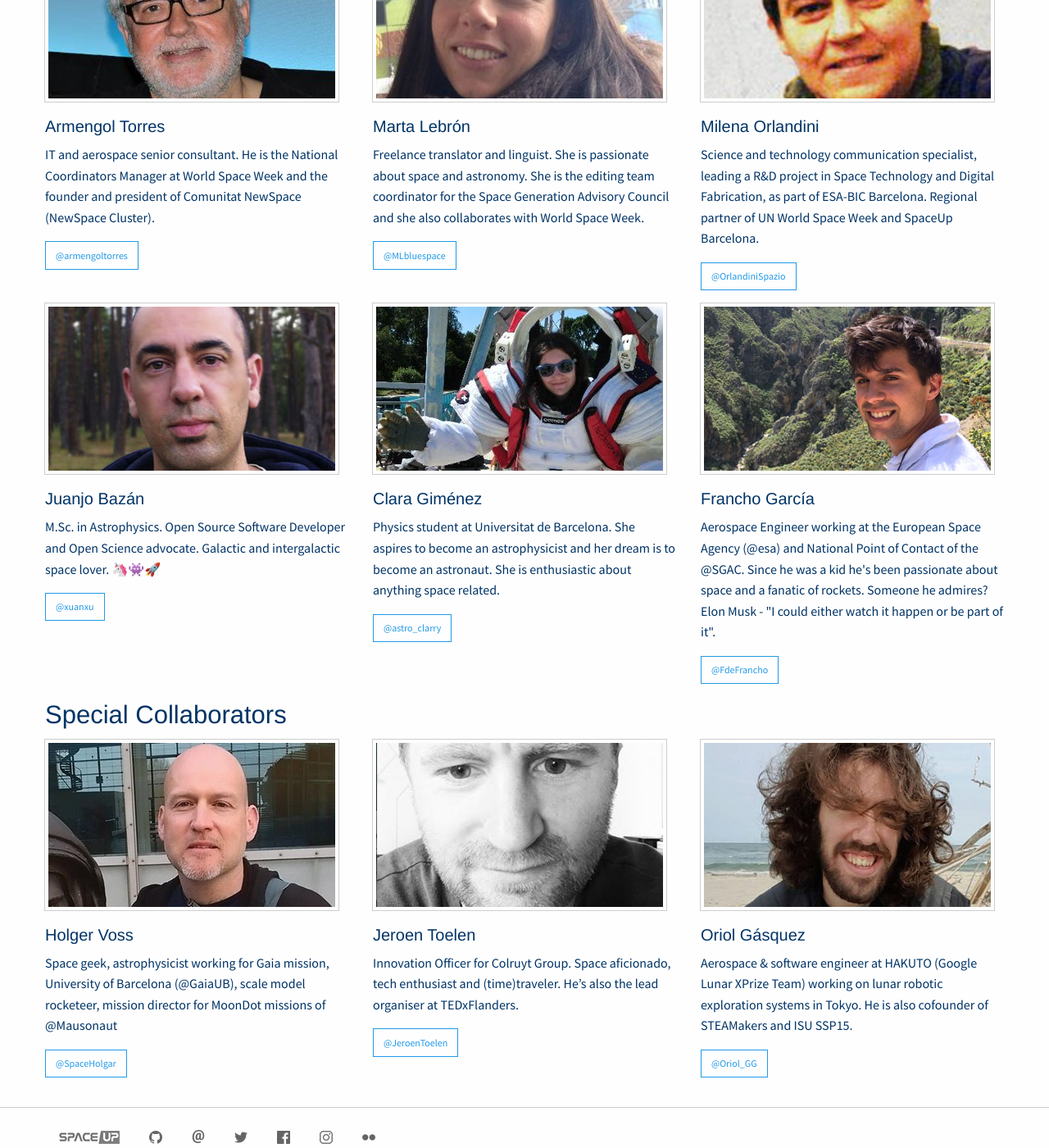
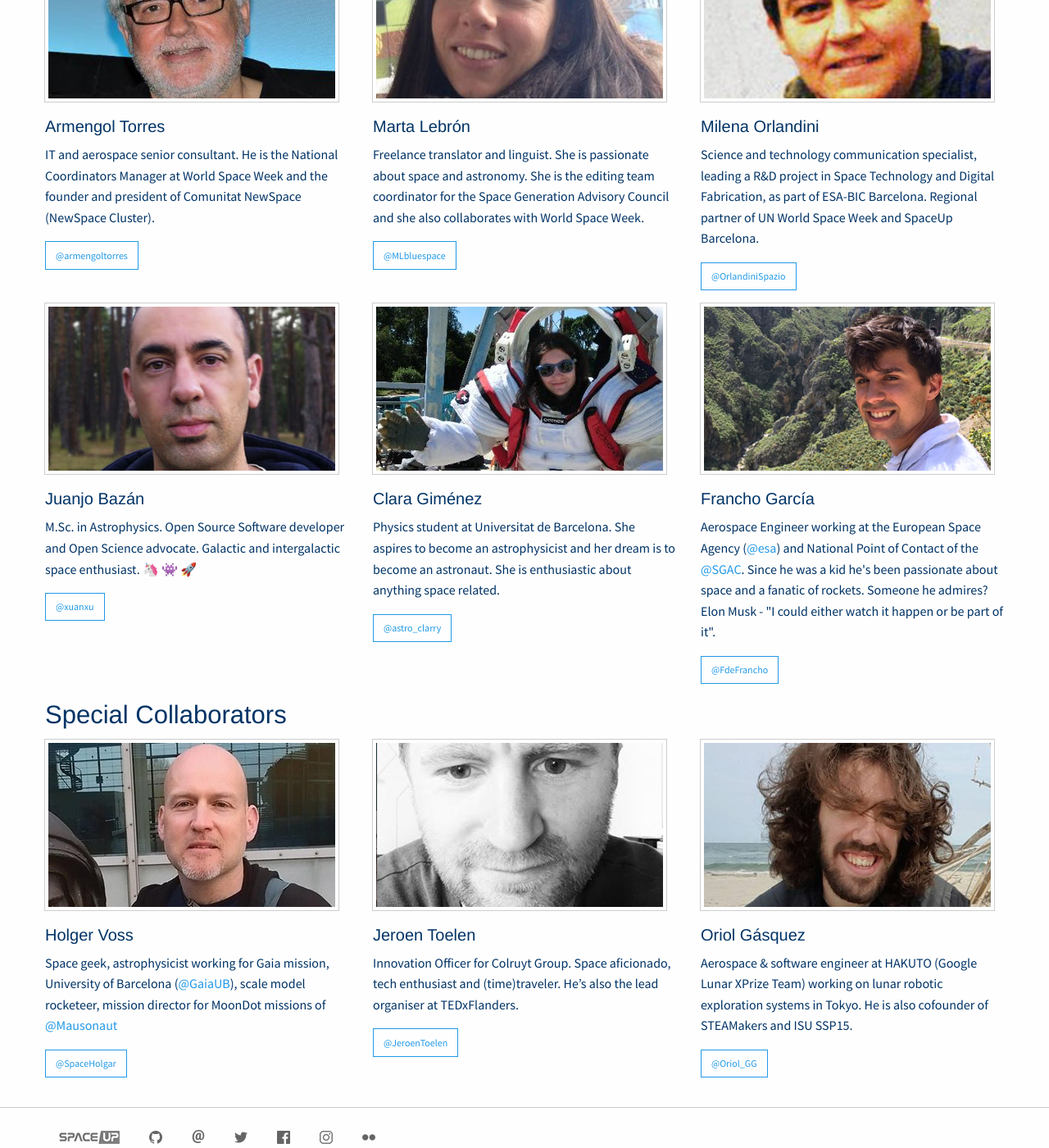
Before and after one commit to xuanxu/spaceup_bcn, a Jekyll site: the page built from team.html, in a window 1280 px wide and 1400 px high, scrolled down 447 px. Shown: the whole window at 82% size. Built offline with Jekyll 4.4.1, drawn with Linux system fonts in a browser that asks for light colours.

Commit message:
adds links and improves copy

```diff
--- a/schedule.html
+++ b/schedule.html
@@ -23,7 +23,7 @@ permalink: /schedule/
         </tr>
         <tr>
           <td>9.45-10.30</td>
-          <td>T-5Talks</td>
+          <td>T-5 Talks</td>
         </tr>
         <tr>
           <td>10.30-11.00</td>
@@ -67,7 +67,7 @@ permalink: /schedule/
       <tbody>
         <tr>
           <td>9.30-10.00</td>
-          <td>T-5Talks</td>
+          <td>T-5 Talks</td>
         </tr>
         <tr>
           <td>10.00-11.00</td>
--- a/team.html
+++ b/team.html
@@ -16,7 +16,7 @@ members:
     twitter: OrlandiniSpazio
     pic: milena.png
   - name: Juanjo Bazán
-    description: M.Sc. in Astrophysics. Open Source Software Developer and Open Science advocate. Galactic and intergalactic space lover. 🦄👾🚀
+    description: M.Sc. in Astrophysics. Open Source Software developer and Open Science advocate. Galactic and intergalactic space enthusiast. 🦄 👾 🚀
     twitter: xuanxu
     pic: juanjo.png
   - name: Clara Giménez
@@ -24,12 +24,12 @@ members:
     twitter: astro_clarry
     pic: clara.png
   - name: Francho García
-    description: Aerospace Engineer working at the European Space Agency (@esa) and National Point of Contact of the @SGAC. Since he was a kid he's been passionate about space and a fanatic of rockets. Someone he admires? Elon Musk - "I could either watch it happen or be part of it".
+    description: Aerospace Engineer working at the European Space Agency (<a href="http://twitter.com/esa" target="_blank">@esa</a>) and National Point of Contact of the <a href="http://twitter.com/SGAC" target="_blank">@SGAC</a>. Since he was a kid he's been passionate about space and a fanatic of rockets. Someone he admires? Elon Musk - "I could either watch it happen or be part of it".
     twitter: FdeFrancho
     pic: francho.jpg
 collaborators:
   - name: Holger Voss
-    description: Space geek, astrophysicist working for Gaia mission, University of Barcelona (@GaiaUB), scale model rocketeer, mission director for MoonDot missions of @Mausonaut
+    description: Space geek, astrophysicist working for Gaia mission, University of Barcelona (<a href="http://twitter.com/GaiaUB" target="_blank">@GaiaUB</a>), scale model rocketeer, mission director for MoonDot missions of <a href="http://twitter.com/Mausonaut" target="_blank">@Mausonaut</a>
     twitter: SpaceHolgar
     pic: holger.jpg
   - name: Jeroen Toelen
```
